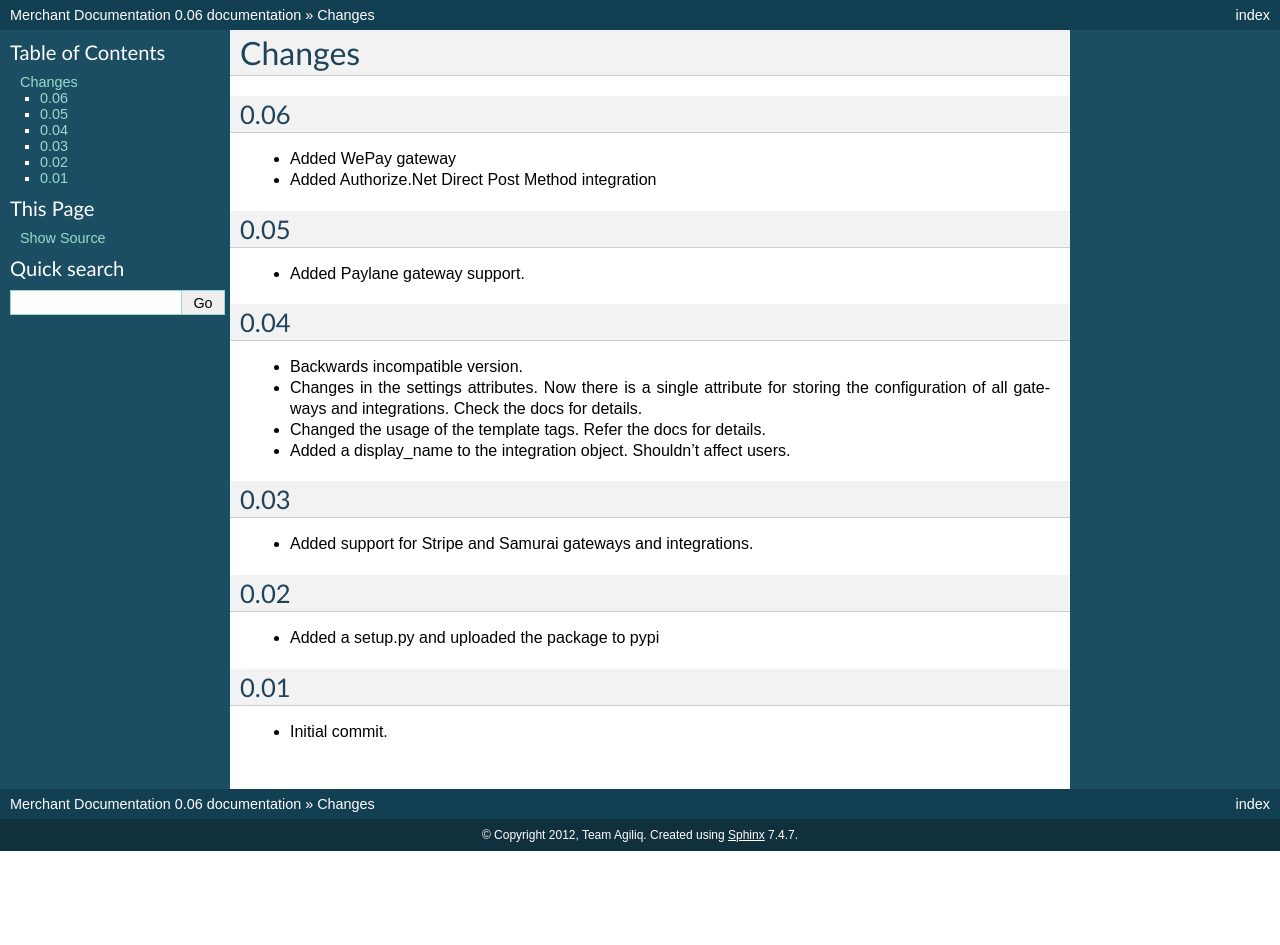
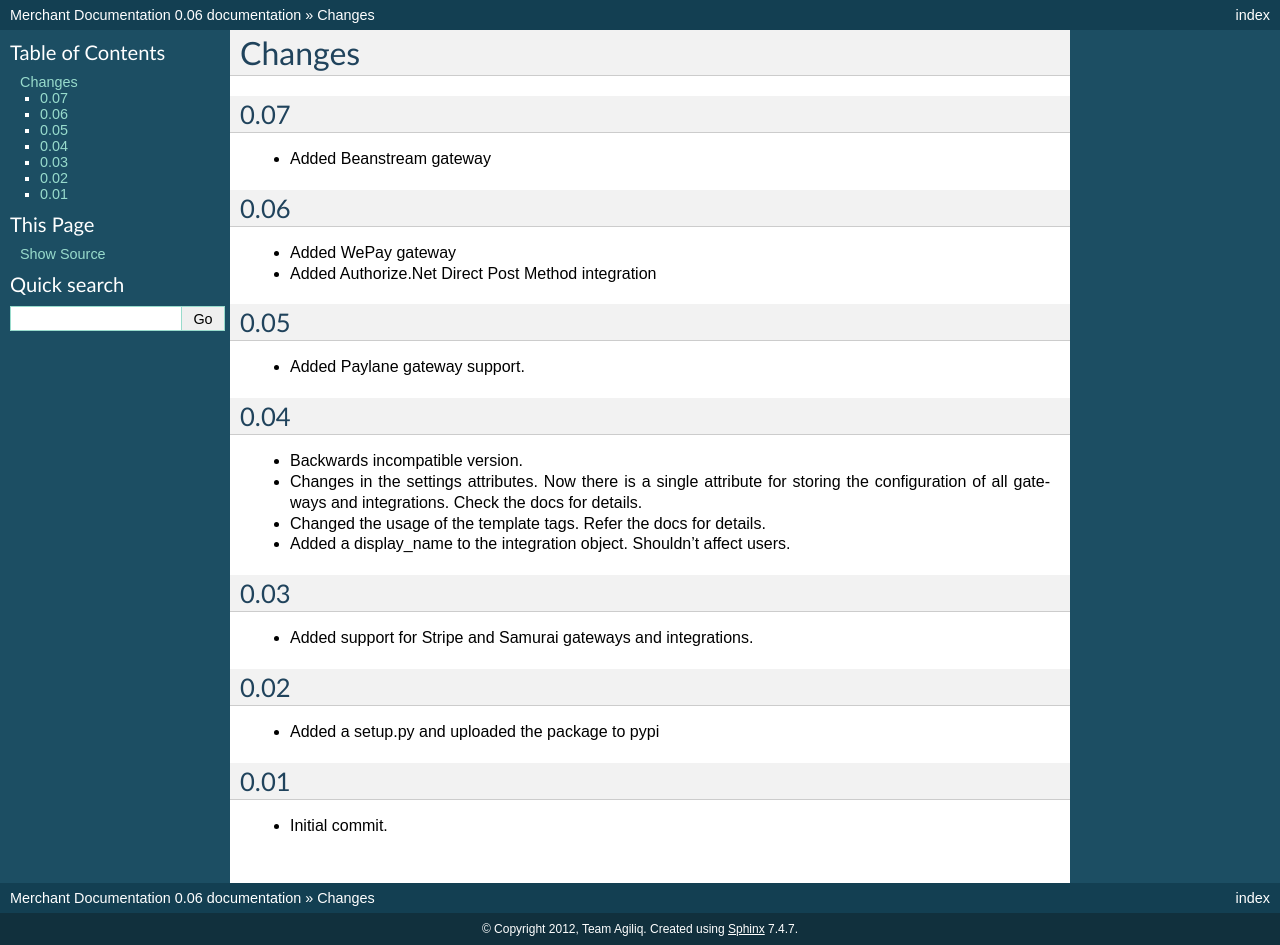
Before and after one commit to agiliq/merchant, a Sphinx documentation site: the page built from docs/changelist.rst, in a window 1280 px wide. Built offline with Sphinx 7.4.7, drawn with Linux system fonts in a browser that asks for light colours; before the commit the page ends 900 px from its top, so only the background shows below that.

Commit message:
Updated the changelist.

```diff
--- a/docs/changelist.rst
+++ b/docs/changelist.rst
@@ -1,6 +1,11 @@
 ========
 Changes
 ========
+
+0.07
+-----
+
+* Added Beanstream gateway
 
 0.06
 ----
```
